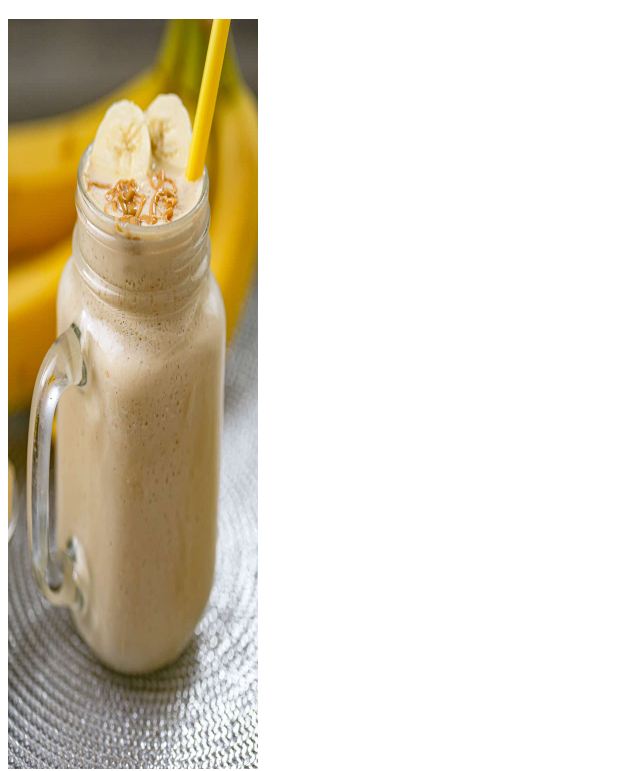
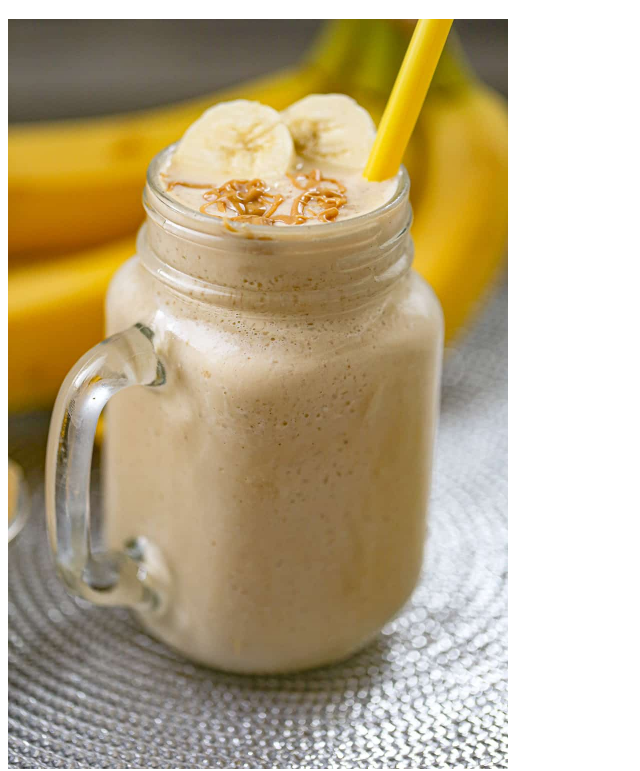
Before and after one commit to JMTC-dev/odin-recipes, a plain HTML site: page recipes/banana-protein-smoothie.html in a window 1280 px wide. Shown: the part 61-832 px from the top of the page, without its empty margins (0-640 px from the left). Drawn offline with Linux system fonts and the light colour scheme.

Commit message:
fix: Adjust width of Banana Protein Smoothie image

```diff
--- a/recipes/banana-protein-smoothie.html
+++ b/recipes/banana-protein-smoothie.html
@@ -10,7 +10,7 @@
         <img
             src="banana-protein-smoothie.jpg"
             alt="Banana Protein Smoothie in a mason jar and a straw poking out from the top."
-            width="250"
+            width="500"
             height="750"
         />
 
```
